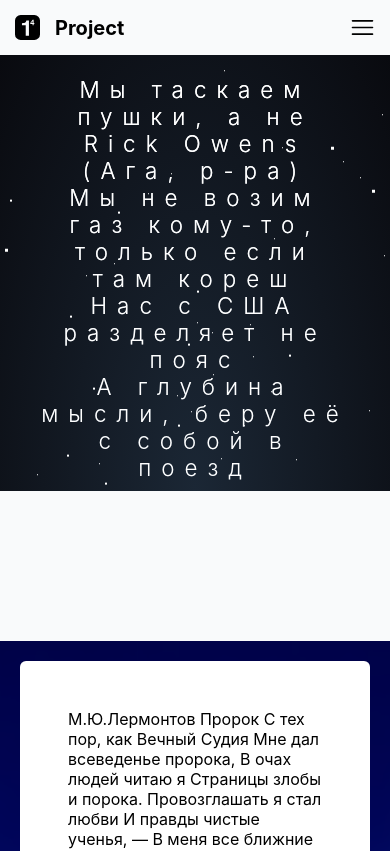
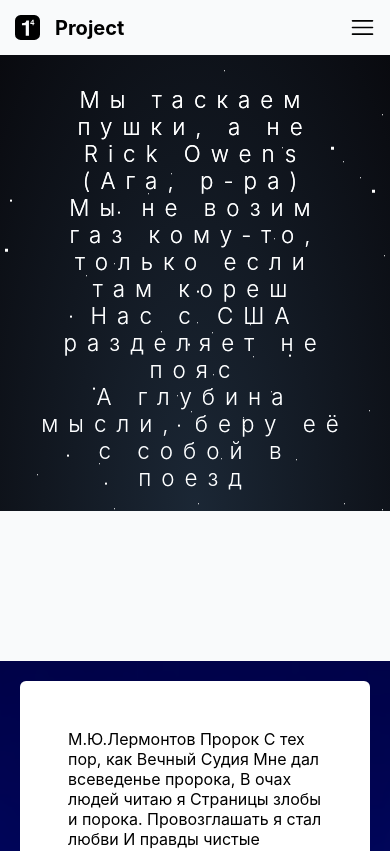
Before and after one commit to Platon61633/projectX, a React (Create React App) app: page / in a window 390 px wide. Shown: the top 851 px of the page. Built offline with nearby package versions, Linux system fonts and the light colour scheme; the HTML template or start-up script is replaced by a standard one.

Commit message:
4 check mobile

```diff
--- a/src/styles/main.module.css
+++ b/src/styles/main.module.css
@@ -97,16 +97,6 @@
     /* width: max(50%, 300px); */
 }
 
-@media (width < 1000px) {
-    .title{
-        padding: 15px 40px 10px;
-        font-size: 1.4rem;
-    }
-    .infa{
-        margin: 20px;
-    }
-}
-
 .plus h1{
     margin-top: 100px;
     text-align: center;
@@ -184,3 +174,13 @@
     flex-direction: column;
     align-items: center;
 }
+
+@media (width < 1000px) {
+    .title{
+        padding: 25px 40px 20px;
+        font-size: 1.4rem;
+    }
+    .infa{
+        margin: 20px;
+    }
+}
```
